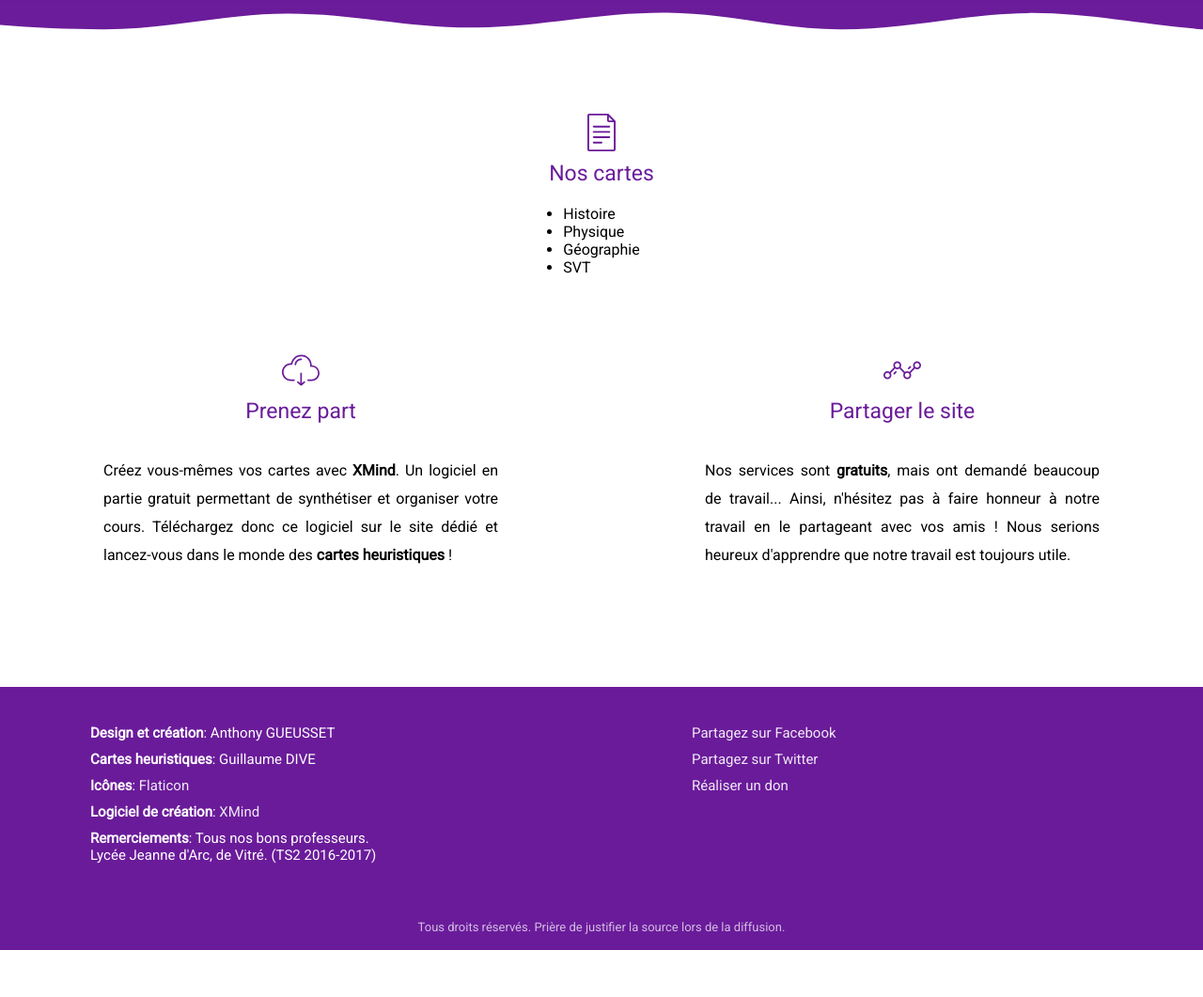
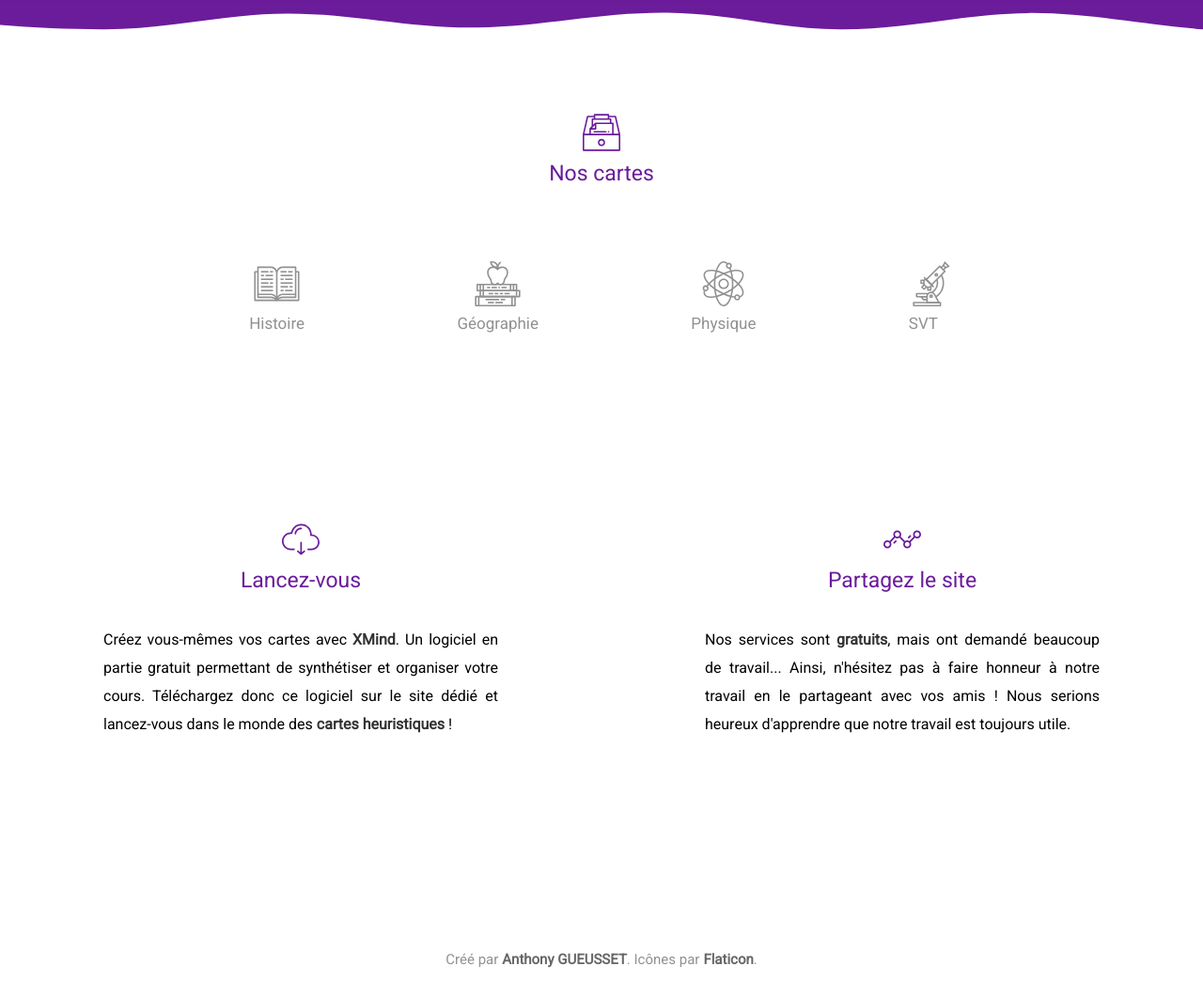
Before and after one commit to JScriber/Mapland, a PHP site: page / in a window 1280 px wide. Shown: the part 400-1461 px from the top of the page at 94% size. Before the commit the page ends 1411 px from the top, so only its background shows below. Run offline with PHP 8.4, Linux system fonts and the light colour scheme; some web fonts are replaced.

Commit message:
Nouveau footer

```diff
--- a/index.html
+++ b/index.html
@@ -63,26 +63,38 @@
 						<p>Nos cartes</p>
 					</h1>
 					<ul>
-						<li>Histoire</li>
-						<li>Physique</li>
-						<li>Géographie</li>
-						<li>SVT</li>
+						<li>
+							<img src="images/history.svg"/>
+							<p>Histoire</p>
+						</li>
+						<li>
+							<img src="images/geography.svg"/>
+							<p>Géographie</p>
+						</li>
+						<li>
+							<img src="images/science.svg"/>
+							<p>Physique</p>
+						</li>
+						<li>
+							<img src="images/svt.svg"/>
+							<p>SVT</p>
+						</li>
 					</ul>
 				</div>
 				<ol>
 					<div class="information">
 						<h1>
 							<img src="images/download.svg"/>
-							<p>Prenez part</p>
+							<p>Lancez-vous</p>
 						</h1>
 						<section>
-							<p>Créez vous-mêmes vos cartes avec <strong>XMind</strong>. Un logiciel en partie gratuit permettant de synthétiser et organiser votre cours. Téléchargez donc ce logiciel sur le site dédié et lancez-vous dans le monde des <strong>cartes heuristiques</strong> !</p>
+							<p>Créez vous-mêmes vos cartes avec <strong><a target="_blank" href="">XMind</a></strong>. Un logiciel en partie gratuit permettant de synthétiser et organiser votre cours. Téléchargez donc ce logiciel sur le site dédié et lancez-vous dans le monde des <strong>cartes heuristiques</strong> !</p>
 						</section>
 					</div>
 					<div class="information">
 						<h1>
 							<img src="images/share.svg"/>
-							<p>Partager le site</p>
+							<p>Partagez le site</p>
 						</h1>
 						<section>
 							<p>Nos services sont <strong>gratuits</strong>, mais ont demandé beaucoup de travail... Ainsi, n'hésitez pas à faire honneur à notre travail en le partageant avec vos amis ! Nous serions heureux d'apprendre que notre travail est toujours utile.</p>
@@ -93,25 +105,7 @@
 
 			<!--  FOOTER -->
 			<footer>
-				<section>
-					<span>
-						<ul>
-							<li><strong>Design et création</strong>: Anthony GUEUSSET</li>
-							<li><strong>Cartes heuristiques</strong>: Guillaume DIVE</li>
-							<li><strong>Icônes</strong>: <a href="http://www.flaticon.comnone" target="_blank">Flaticon</a></li>
-							<li><strong>Logiciel de création</strong>: <a href="http://www.xmind.net/fr/" target="_blank">XMind</a></li>
-							<li><strong>Remerciements</strong>: Tous nos bons professeurs. <br>Lycée Jeanne d'Arc, de Vitré. (TS2 2016-2017)</li>
-						</ul>
-					</span>
-					<span>
-						<ul>
-							<li><a href="none">Partagez sur Facebook</a></li>
-							<li><a href="none">Partagez sur Twitter</a></li>
-							<li><a href="none">Réaliser un don</a></li>
-						</ul>
-					</span>
-				</section>
-				<div>Tous droits réservés. Prière de justifier la source lors de la diffusion.</div>
+				Créé par <a href="" target="_blank">Anthony GUEUSSET</a>. Icônes par <a href="" target="_blank">Flaticon</a>.
 			</footer>
 		</div>
 	</body>
--- a/styles/accueil.css
+++ b/styles/accueil.css
@@ -78,7 +78,8 @@
 	flex-flow: row nowrap;
 	justify-content: center;
 	width: 100%;
-	margin-top: 20px;
+	margin-top: 80px;
+	margin-bottom: 100px;
 }
 .information section
 {
@@ -103,3 +104,44 @@
 	line-height: 30px;
 	font-weight: normal;
 }
+
+.information ul
+{
+	display: flex;
+	flex-flow: row nowrap;
+	justify-content: space-around;
+	list-style-type: none;
+	width: 75%;
+	margin: 60px auto;
+}
+.information ul li
+{
+	display: flex;
+	flex-flow: column wrap;
+
+	padding: 0 5px;
+}
+.information ul li img
+{
+	height: 48px;
+	margin-bottom: 8px;
+}
+.information ul li p
+{
+	color: #919191;
+	font-size: 17px;
+}
+.information strong
+{
+	font-weight: medium;
+	color: rgba(0, 0, 0, .8);
+}
+.information a
+{
+	text-decoration: none;
+	color: rgba(0, 0, 0, .8);
+}
+.information a:hover
+{
+	color: #6A1B9A;
+}
--- a/styles/main.css
+++ b/styles/main.css
@@ -232,75 +232,8 @@
 	opacity: .8;
 }
 
-#conteneur > footer
-{
-	position: relative;
-	display: block;
-	width: 100%;
-	height: auto;
-	margin-top: 30px;
-	background-color: #6A1B9A;
-}
 
-#conteneur > footer > section
-{
-	position: relative;
-	display: flex;
-	height: 180px;
-	padding: 15px 0;
-	width: 100%;
-}
-#conteneur > footer > section > span
-{
-	position: relative;
-	display: flex;
-	justify-content: center;
-	width: 50%;
-	height: 100%;
-	padding: 5px 0;
-}
-#conteneur > footer > section > span > ul
-{
-	display: block;
-	width: 70%;
-	list-style-type: none;
-	margin-top: 20px;
-}
-#conteneur > footer > section > span > ul > li
-{
-	cursor: default;
-	display: block;
-	color: #fff;
-	font-size: 15px;
-	margin-bottom: 10px;
-}
-#conteneur > footer > section > span > ul > li > a
-{
-	cursor: pointer;
-	text-decoration: none;
-	outline: none;
-	border: none;
-	opacity: .9;
-	color: #fff;
-}
-#conteneur > footer > section > span > ul > li > a:hover
-{
-	color: #3c3562;
-}
 
-#conteneur > footer > div
-{
-	display: flex;
-	justify-content: center;
-	align-items: center;
-	color: #fff;
-	font-size: 13px;
-	opacity: .7;
-	margin-top: 20px;
-	font-weight: normal;
-	height: 50px;
-	width: 100%;
-}
 
 article
 {
@@ -400,3 +333,31 @@ article > a div.niveau
 	color: #fff;
 	z-index: 50;
 }
+
+
+
+#conteneur > footer
+{
+	display: flex;
+	justify-content: center;
+	align-items: center;
+	width: 100%;
+	height: 80px;
+	color: #919191;
+	font-size: 15px;
+}
+#conteneur > footer a
+{
+	font-weight: bold;
+	margin-left: 4px;
+	text-decoration: none;
+	outline: none;
+	color: rgba(0, 0, 0, .6);
+	-webkit-animation: color .2s linear 0s;
+	-o-animation: color .2s linear 0s;
+	animation: color .2s linear 0s;
+}
+#conteneur > footer a:hover
+{
+	color: rgba(0, 0, 0, .95);
+}
```
Also changed, not shown: images/files.svg, images/geography.svg (added), images/history.svg (added), images/science.svg (added), images/svt.svg (added).
